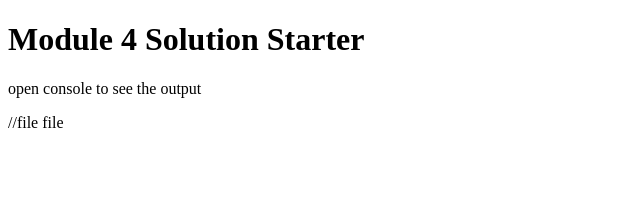
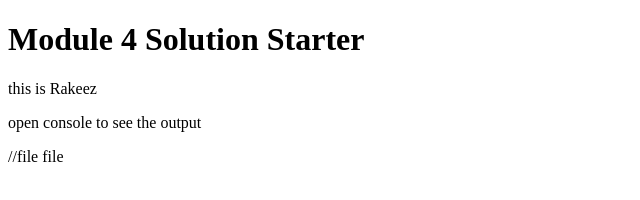
Before and after one commit to rakeez/rakeez.github.io, a plain HTML site: page index.html in a window 1280 px wide. Shown: the whole page, without its empty margins (0-640 px from the left). Drawn offline with Linux system fonts and the light colour scheme.

Commit message:
added my name

```diff
--- a/index.html
+++ b/index.html
@@ -9,6 +9,7 @@
 </head>
 <body>
   <h1>Module 4 Solution Starter</h1>
+  <p>this is Rakeez</p>
   <p>open console to see the output</p>
 </body>
 </html>
```
